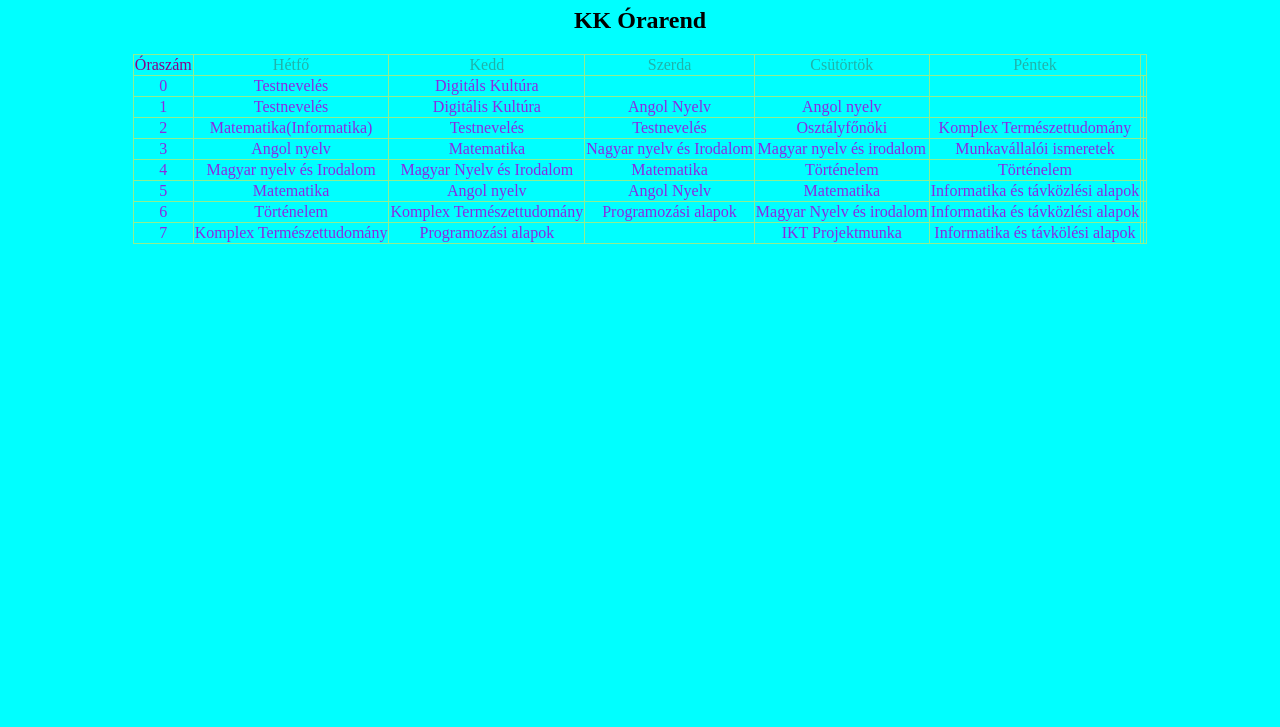
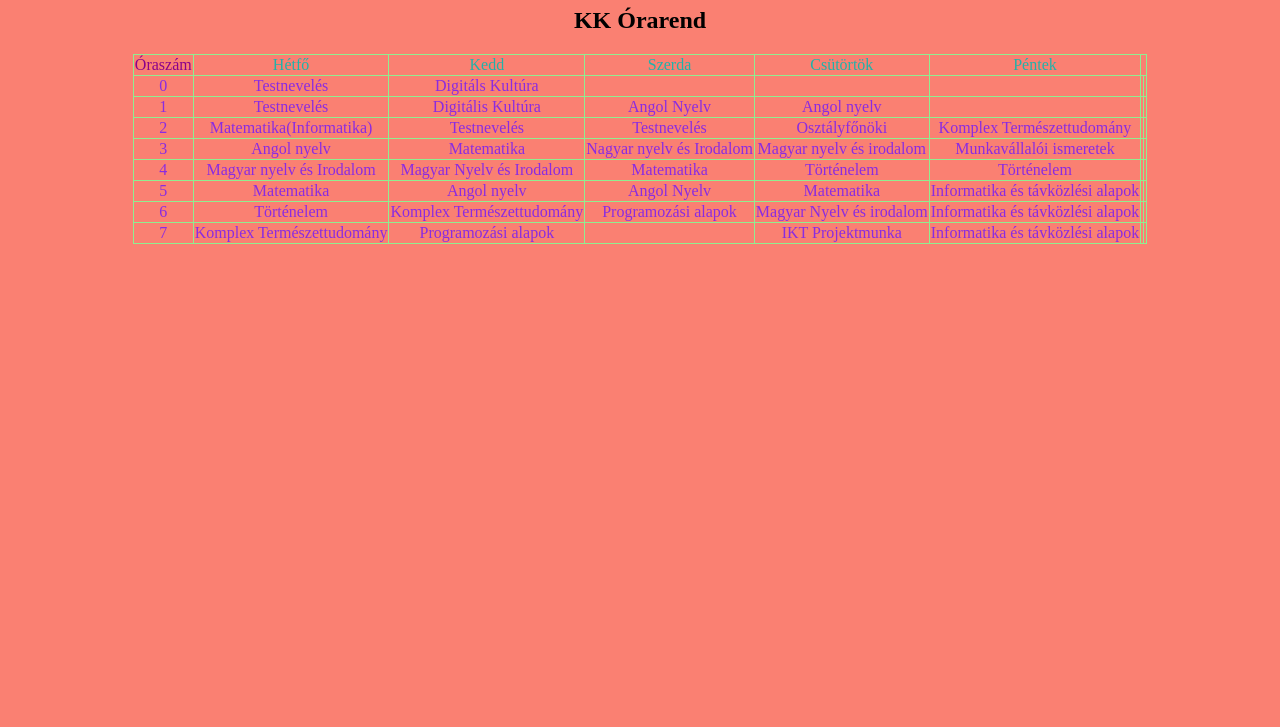
Before and after one commit to kkristof30/tablazat, a plain HTML site: page index.html in a window 1280 px wide. Shown: the part 73-800 px from the top of the page. Drawn offline with Linux system fonts and the light colour scheme.

Commit message:
tablazat

```diff
--- a/index.html
+++ b/index.html
@@ -12,7 +12,7 @@
 
     }
     body{
-        background-color: cyan ;
+        background-color:salmon ;
     }
 </style>
 <body>
@@ -104,7 +104,7 @@
             <td>Programozási alapok</td>
             <td></td>
             <td>IKT Projektmunka</td>
-            <td>Informatika és távkölési alapok</td>
+            <td>Informatika és távközlési alapok</td>
             <td></td>
             <td></td>
         </tr>
```
